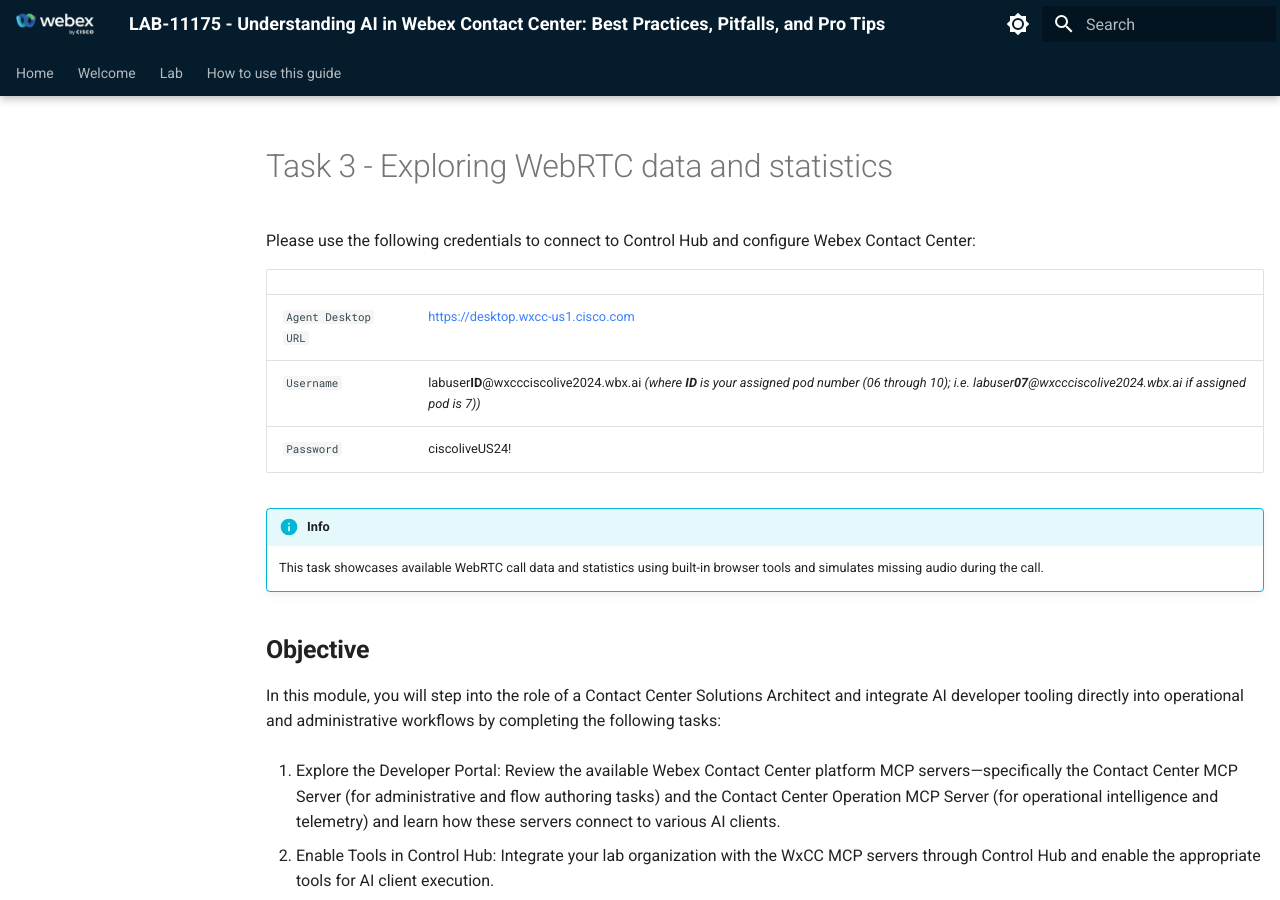
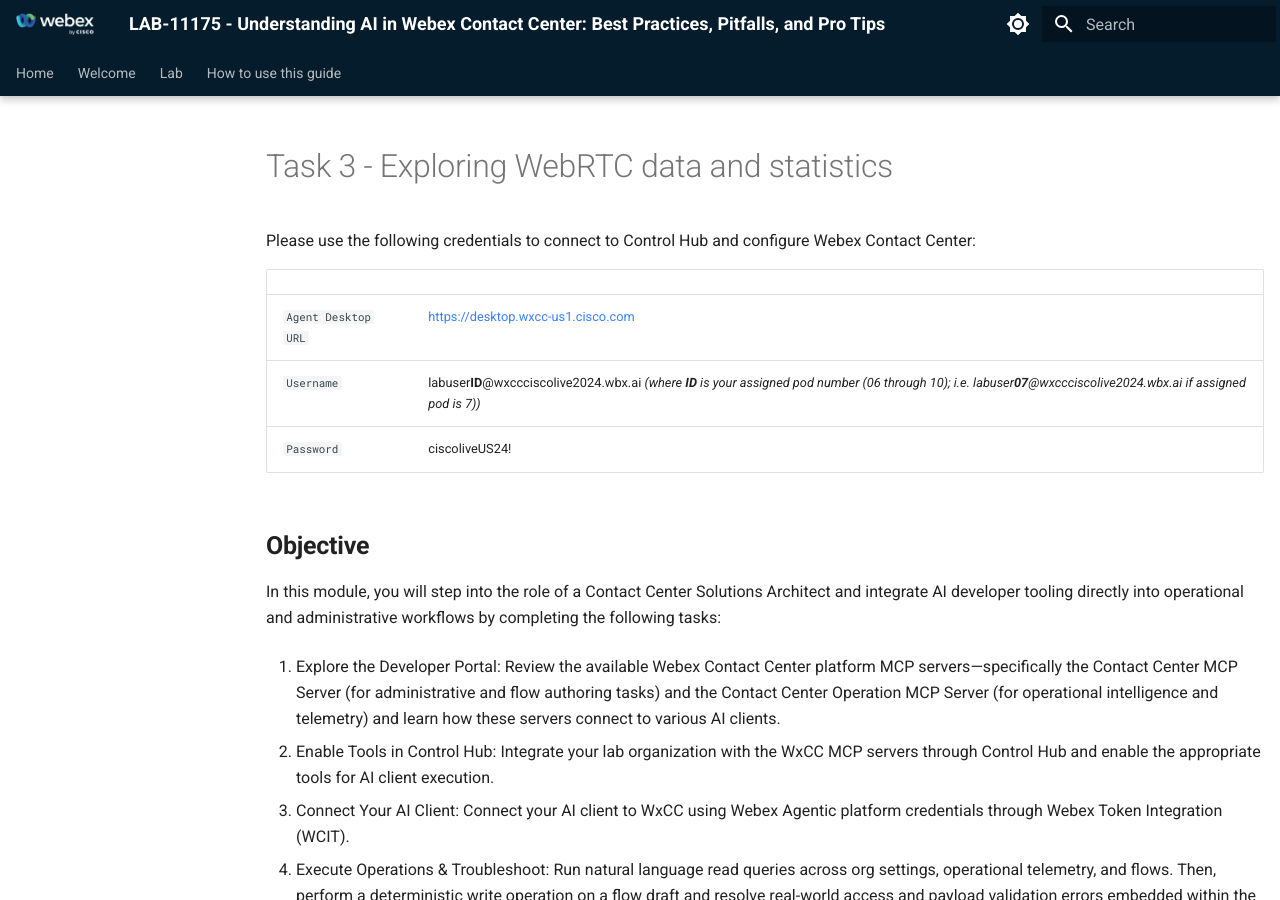
Before and after one commit to WebexCC-SA/LAB-11175, an MkDocs documentation site: the page built from docs/Excercise6.md, in a window 1280 px wide and 900 px high. Built offline with MkDocs 1.6.1 and Material for MkDocs 9.7.7, drawn with Linux system fonts in a browser that asks for light colours.

Commit message:
Update Excercise6.md

```diff
--- a/docs/Excercise6.md
+++ b/docs/Excercise6.md
@@ -1,5 +1,4 @@
 # Task 3 - Exploring WebRTC data and statistics
-
 
 Please use the following credentials to connect to Control Hub and configure Webex Contact Center:
 
@@ -9,9 +8,6 @@
 | `Username`       | labuser**ID**@wxccciscolive2024.wbx.ai     _(where **ID** is your assigned pod number (06 through 10); i.e. labuser**07**@wxccciscolive2024.wbx.ai if assigned pod is 7))_       |
 | `Password`       | ciscoliveUS24!         |
 
-
-!!! info
-	This task showcases available WebRTC call data and statistics using built-in browser tools and simulates missing audio during the call.
 
 ## **Objective**
 
```
